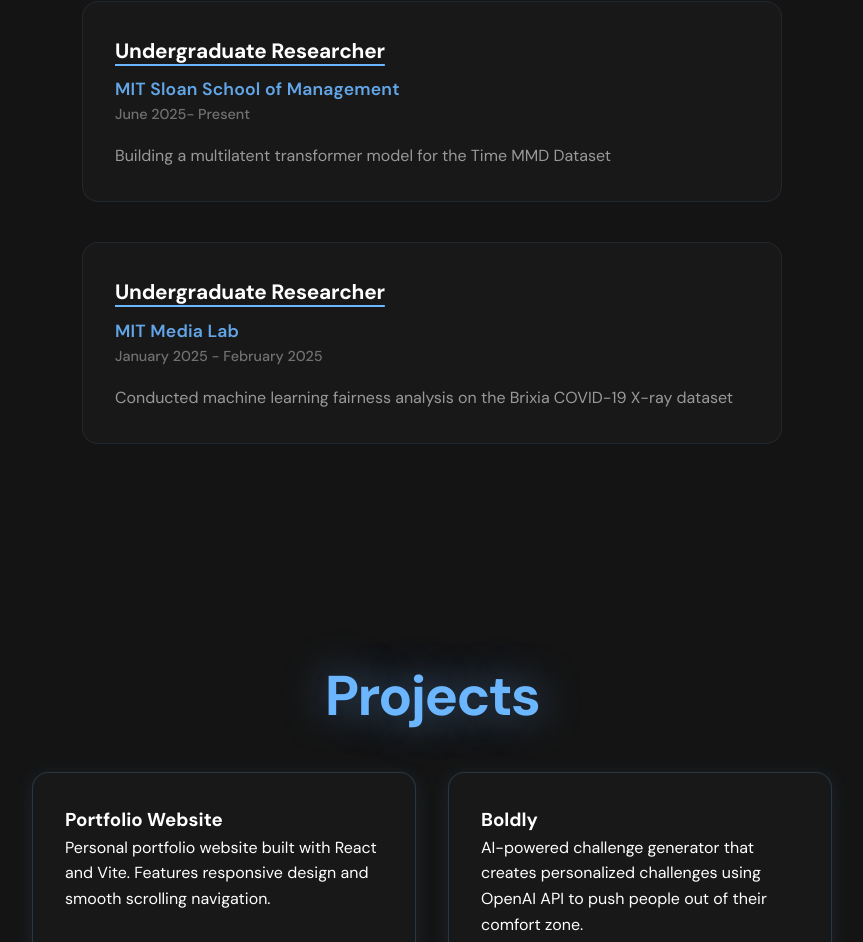
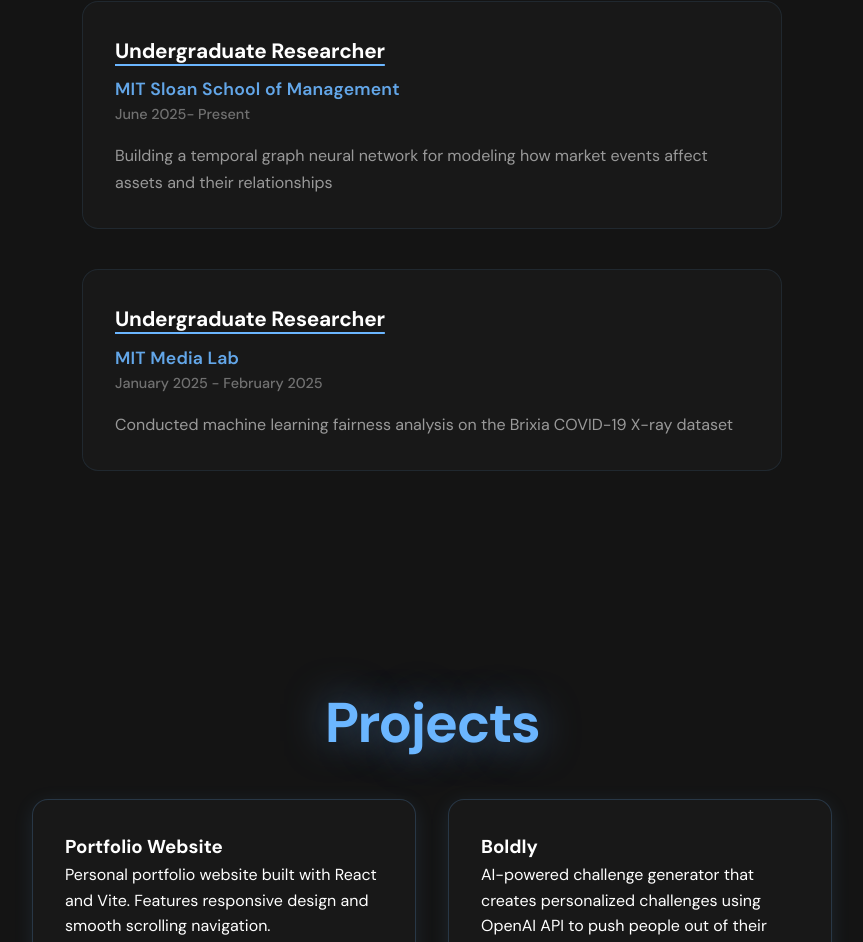
Before and after one commit to hansenfan/portfolio-website, a React (Vite) app: page / in a window 1280 px wide. Shown: the part 1305-2247 px from the top of the page, without its empty margins (208-1071 px from the left). Built offline with nearby package versions, Linux system fonts and the light colour scheme.

Commit message:
modified experience for sloan

```diff
--- a/src/components/Experience.jsx
+++ b/src/components/Experience.jsx
@@ -43,7 +43,7 @@ function Experience() {
       company: "MIT Sloan School of Management",
       duration: "June 2025- Present",
       description:
-        "Building a multilatent transformer model for the Time MMD Dataset",
+        "Building a temporal graph neural network for modeling how market events affect assets and their relationships",
       completed: true,
     },
     {
```
